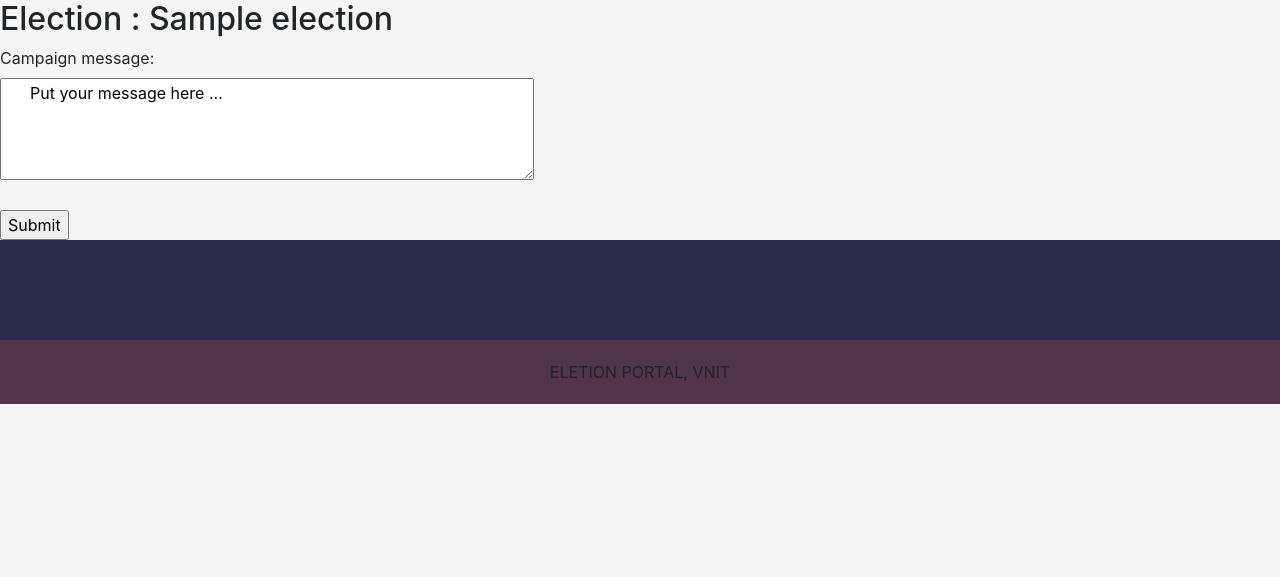
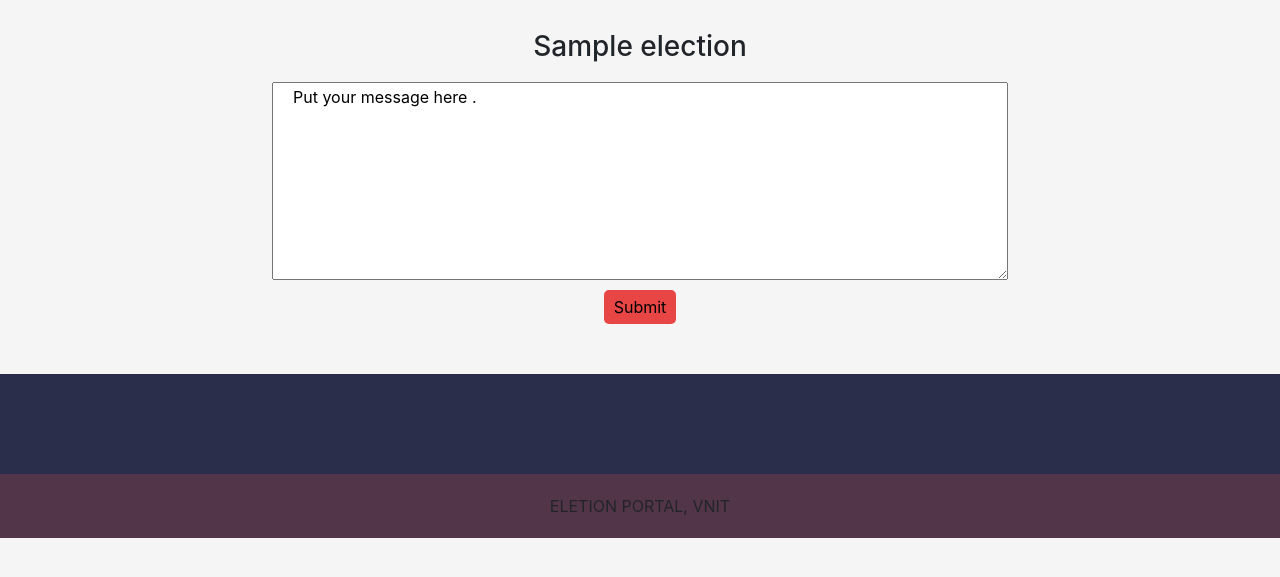
Before and after one commit to KunalMoharkar/Election-portal, a Django app: page /application/apply/1 in a window 1280 px wide. Shown: the part 56-633 px from the top of the page. Run offline with Django 3.2, Linux system fonts and the light colour scheme; a user stored in the database is signed in; tables that the repository leaves empty hold one stand-in row (values such as "Sample post"); style sheets or scripts are compiled from the project's sources; some libraries are stand-ins or nearby versions.

Commit message:
application page css

```diff
--- /dev/null
+++ b/Electionportal/application/static/application/css/apply.css
@@ -0,0 +1,20 @@
+.container {
+  display: flex;
+  flex-direction: column;
+  align-items: center;
+  justify-content: center;
+  padding: 30px;
+}
+
+.apply-form {
+  display: flex;
+  flex-direction: column;
+  width: 70%;
+  align-items: center;
+  justify-content: space-evenly;
+  padding: 10px;
+}
+
+textarea {
+  width: 100%;
+}/*# sourceMappingURL=apply.css.map */
--- /dev/null
+++ b/Electionportal/application/static/application/css/apply.sass
@@ -0,0 +1,17 @@
+.container
+    display: flex
+    flex-direction: column
+    align-items: center
+    justify-content: center
+    padding: 30px
+
+.apply-form
+    display: flex
+    flex-direction: column
+    width: 70%
+    align-items: center
+    justify-content: center
+    padding: 10px
+
+textarea
+    width: 100%
--- a/Electionportal/application/templates/application/apply.html
+++ b/Electionportal/application/templates/application/apply.html
@@ -7,24 +7,22 @@ Apply
 
 
 {%block head%}
+<link rel="stylesheet" href="{% static 'application/css/apply.css' %}" />
 
 {%endblock%}
 
 {%block body%}
 
+<div class="container">
 
-<h2>Election : {{election.title}}</h2>
-
-<form action="" method="POST">
-
+<h3>{{election.title}}</h3>
+<form action="" method="POST" class="apply-form">
     {% csrf_token %}
-    <label for="msg">Campaign message:</label><br>
-    <textarea id="msg" name="msg" rows="4" cols="50">
-      Put your message here ...
+    <textarea id="msg" name="msg" rows="8" cols="50">
+    Put your message here .
     </textarea>
-    <br><br>
-    <input type="submit" value="Submit">
+    <button class="button" type="submit" >Submit</button>
 </form>
 
-
+</div>
 {%endblock%}
```
Also changed, not shown: 1 other file.
